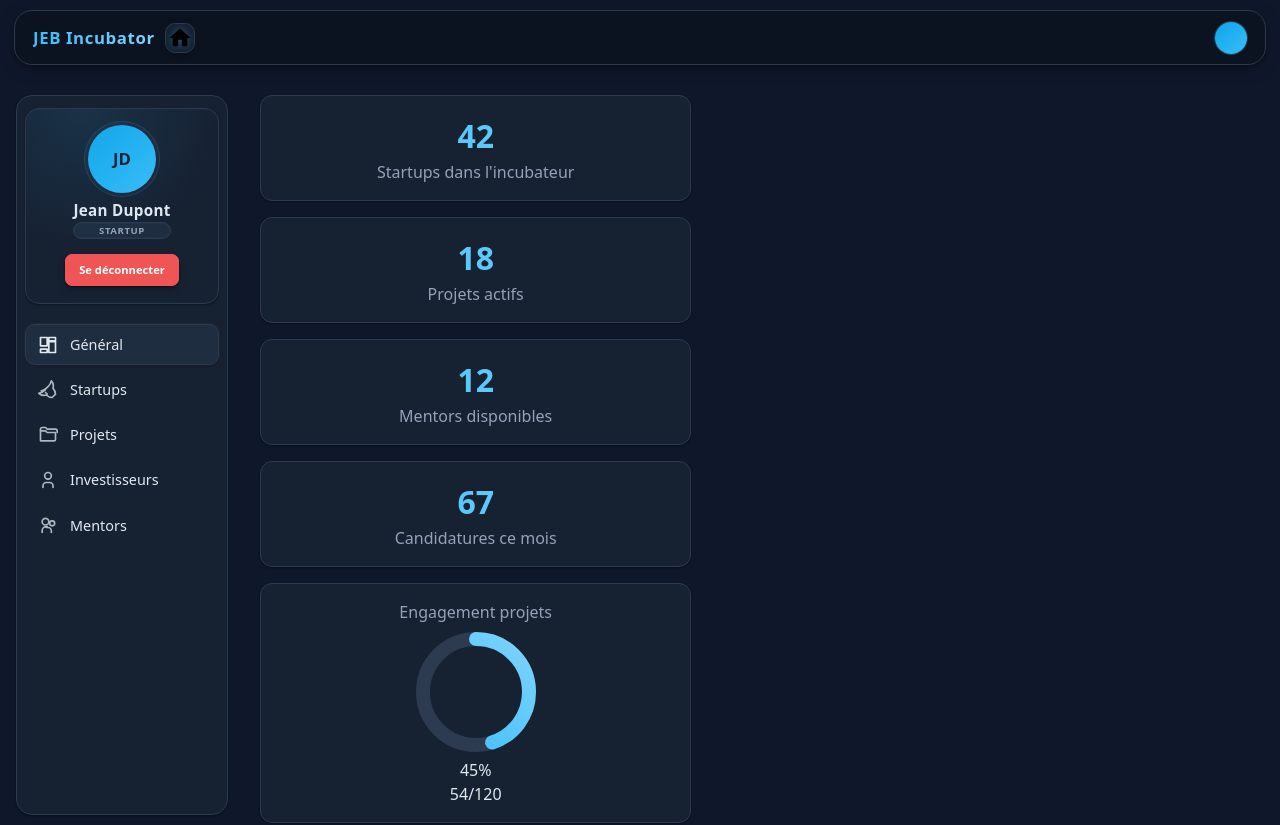
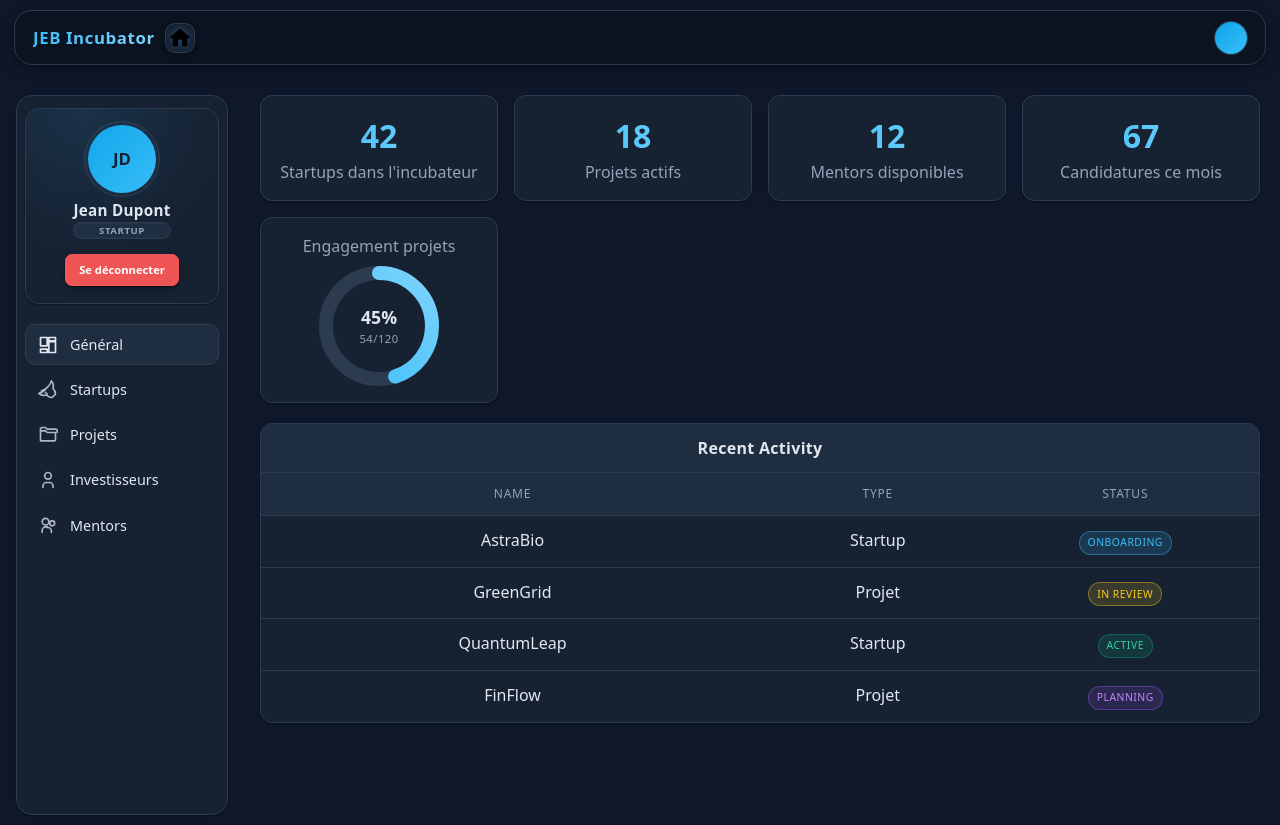
Before and after one commit to Aincrad-Flux/NextRise, a React (Vite) app in the folder frontend/: page /startup in a window 1280 px wide. Shown: the top 825 px of the page. Built offline with nearby package versions, Linux system fonts and the light colour scheme.

Commit message:
[feat] add engagement pie chart and progress bar styles to Home page

```diff
--- a/frontend/src/pages/Home.css
+++ b/frontend/src/pages/Home.css
@@ -42,6 +42,7 @@
 }
 
 .layout { display: flex; align-items: flex-start; }
+.layout .home-main { flex: 1 1 auto; width: 100%; }
 
 /* Sidebar */
 .sidebar { width: 240px; flex-shrink: 0; padding: 1rem 0.75rem 1.5rem 1rem; display: flex; min-height: 100vh; }
@@ -56,6 +57,19 @@
 @media (max-width: 960px) { .sidebar { display: none; } .home-main { padding-left: 1rem; padding-right: 1rem; } }
 
 .dashboard .cards-grid { display: grid; grid-template-columns: repeat(auto-fill, minmax(220px, 1fr)); gap: 1rem; }
+.dashboard { width: 100%; }
+
+/* Pie chart card */
+.engagement-card { display:flex; flex-direction:column; align-items:center; justify-content:center; }
+.pie-wrapper { position: relative; width: 120px; height: 120px; }
+.pie-chart { display:block; width:100%; height:100%; }
+.pie-center { position:absolute; inset:0; display:flex; flex-direction:column; align-items:center; justify-content:center; font-size:.7rem; }
+.pie-value { font-size:1.1rem; font-weight:600; }
+.pie-sub { color: var(--color-text-muted); letter-spacing:.5px; }
+
+/* Progress bar */
+.progress-bar { position:relative; width:100%; height:8px; background: var(--color-surface-alt); border-radius:4px; overflow:hidden; }
+.progress-bar span { position:absolute; left:0; top:0; bottom:0; background: linear-gradient(90deg,var(--color-accent),#7dd3fc); border-radius:4px; }
 .card { background: var(--color-surface); border: 1px solid var(--color-border); border-radius: 12px; padding: 1rem; box-shadow: var(--shadow-sm); }
 .card-value { font-size: 2rem; font-weight: 700; background: linear-gradient(90deg,var(--color-accent),#7dd3fc); -webkit-background-clip:text; background-clip:text; color: transparent; }
 .card-label { color: var(--color-text-muted); }
```
